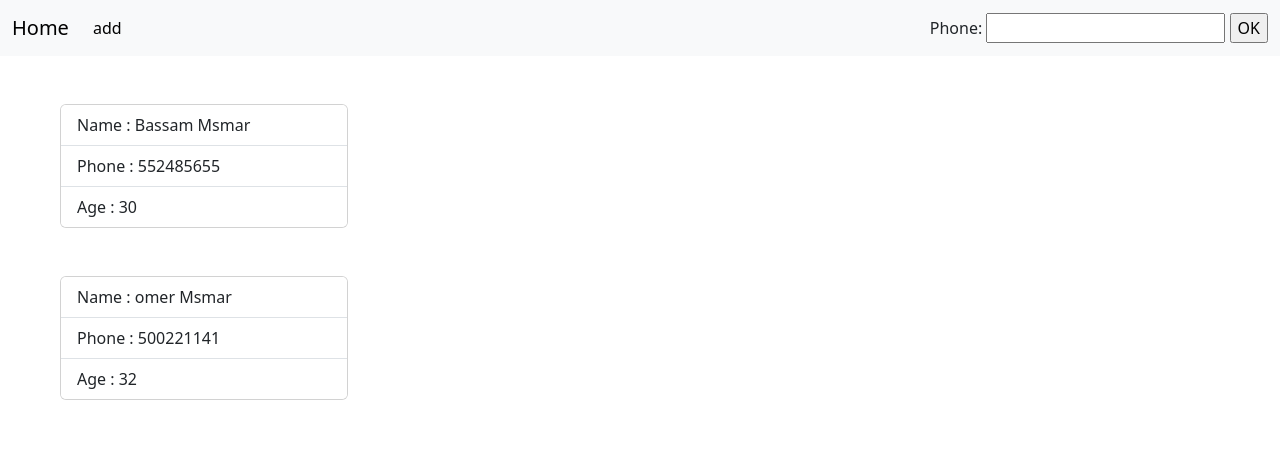
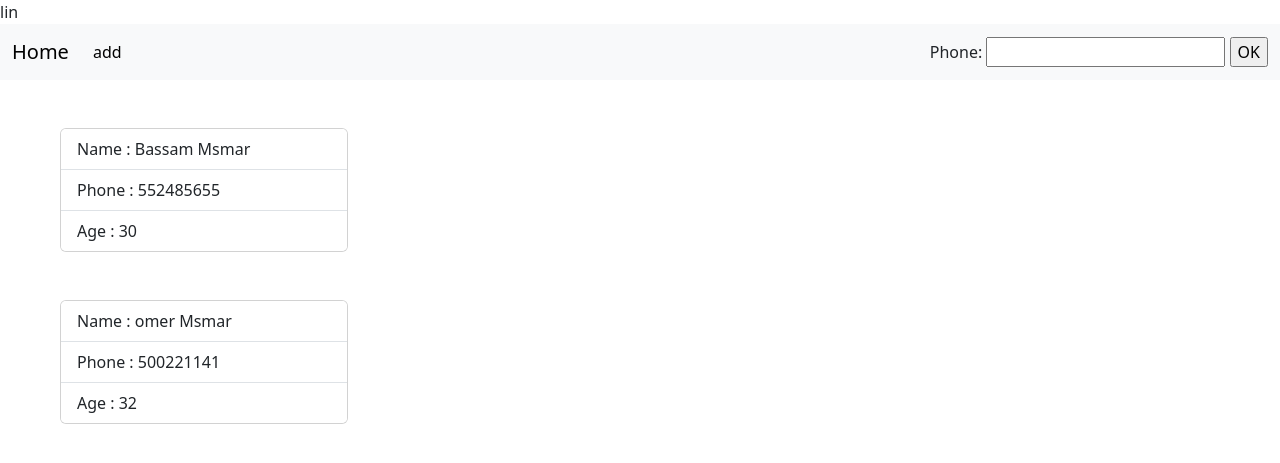
Before and after one commit to BassamMsmar/test-django, a Django app: page / in a window 1280 px wide. Shown: the top 463 px of the page. Run offline with Django 4.2, Linux system fonts and the light colour scheme; data comes from the database, SQL or seed files in the repository.

Commit message:
add all fiels

```diff
--- a/templates/base.html
+++ b/templates/base.html
@@ -6,6 +6,7 @@
   <meta charset="utf-8">
   <meta name="viewport" content="width=device-width, initial-scale=1">
   <title>Test</title>
+  lin
   <link href="https://cdn.jsdelivr.net/npm/bootstrap@5.3.0/dist/css/bootstrap.min.css" rel="stylesheet"
     integrity="sha384-9ndCyUaIbzAi2FUVXJi0CjmCapSmO7SnpJef0486qhLnuZ2cdeRhO02iuK6FUUVM" crossorigin="anonymous">
 </head>
```
